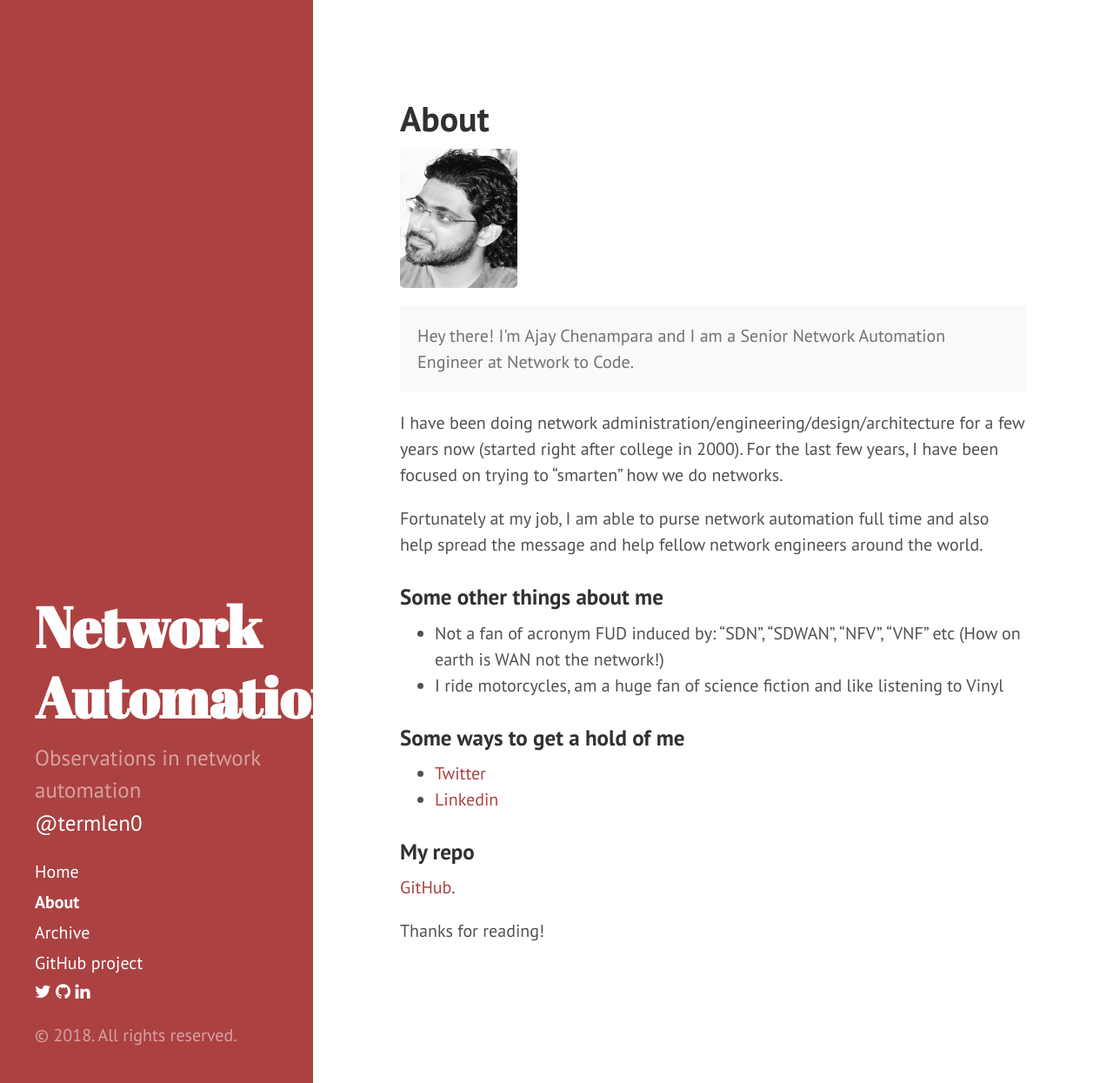
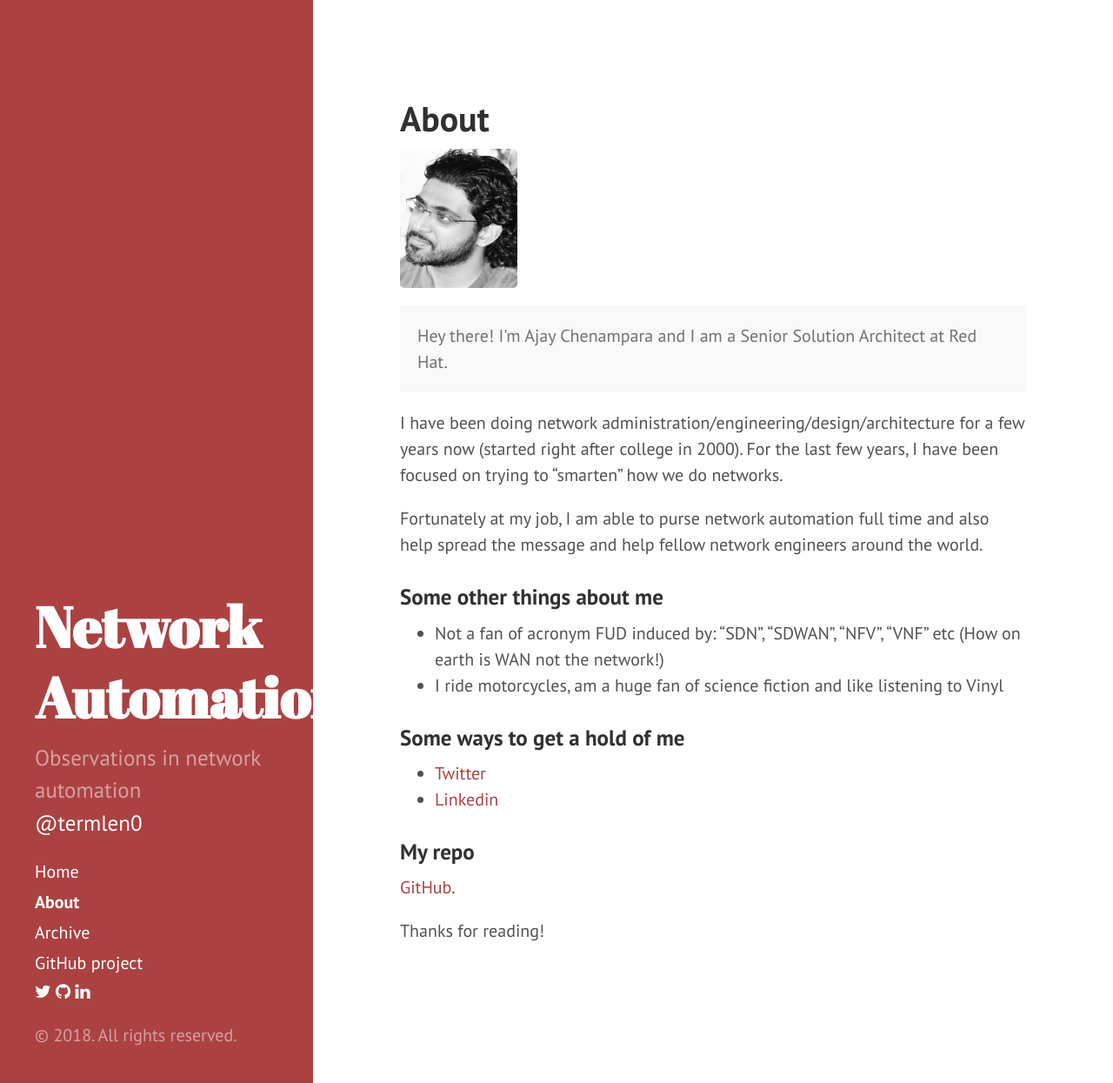
Before and after one commit to termlen0/termlen0.github.io, a Jekyll site: the page built from about.md, in a window 1280 px wide and 1245 px high. Shown: the whole window at 87% size. Built offline with Jekyll 4.4.1, drawn with Linux system fonts in a browser that asks for light colours; nearby versions of some CDN libraries; Markdown is read by kramdown in place of the engine named in the settings.

Commit message:
Updated about me

```diff
--- a/about.md
+++ b/about.md
@@ -4,8 +4,7 @@ title: About
 ---
 <img src="../ajay_profile_mono.jpg" style="width:135px;height:160px;" >
 <p class="message">
-  Hey there! I'm Ajay Chenampara and I am a Senior Network Automation
-  Engineer at Network to Code.
+  Hey there! I'm Ajay Chenampara and I am a Senior Solution Architect at Red Hat.
 </p>
 
 I have been doing network
```
